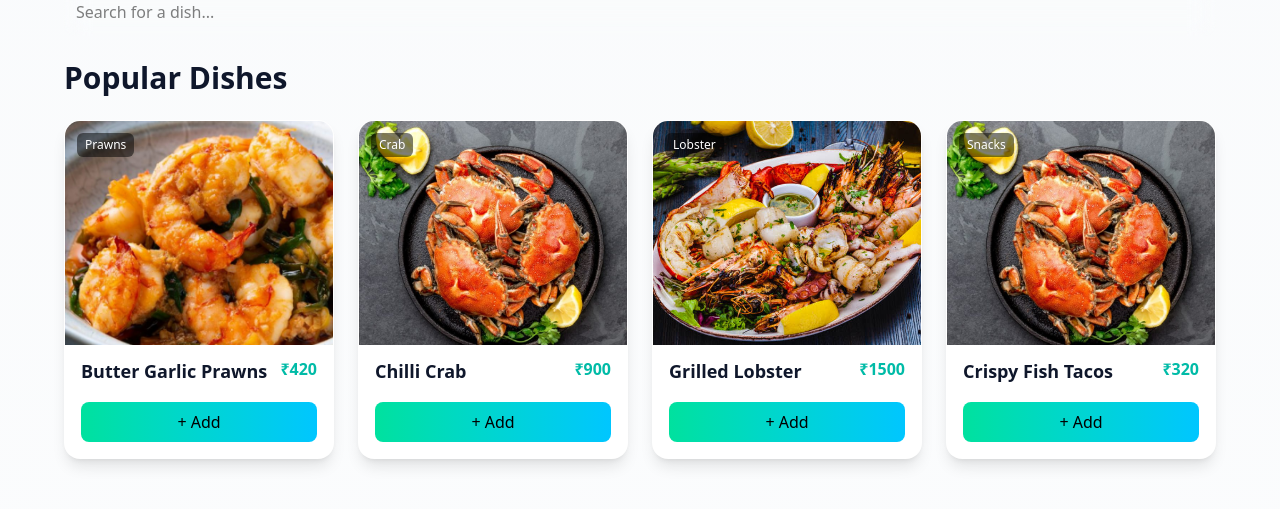
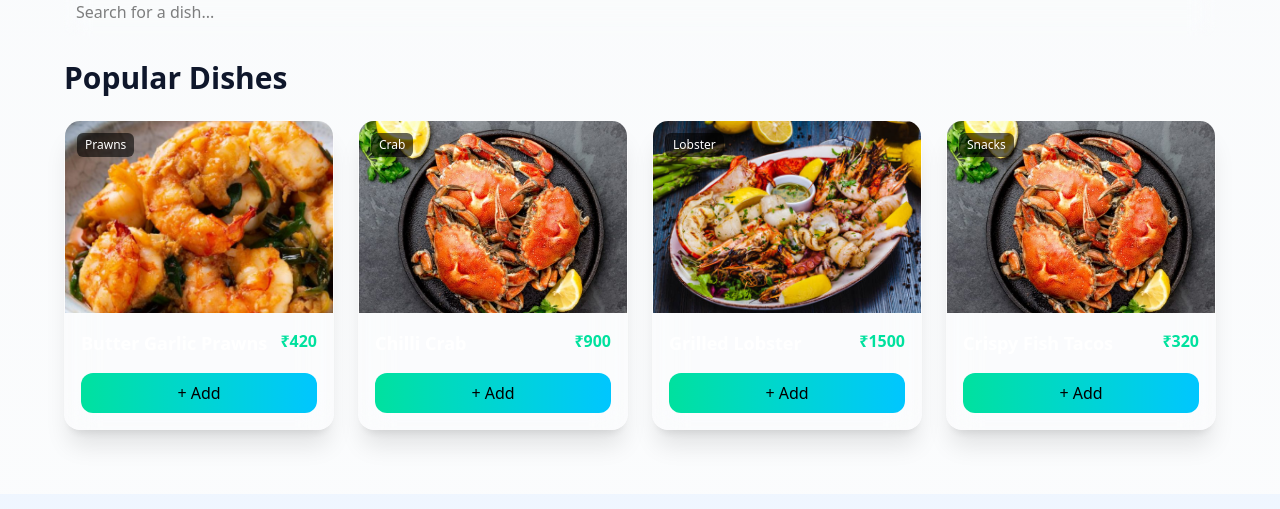
Before and after one commit to waisshaikh/tablioone, a React (Vite) app in the folder Frontend/: page / in a window 1280 px wide. Shown: the part 740-1249 px from the top of the page. Built offline with nearby package versions, Linux system fonts and the light colour scheme; no server answers.

Commit message:
feat: update environment variables, enhance DishCard component, and remove unused components

```diff
--- a/Frontend/src/components/CategoryFilter.jsx
+++ /dev/null
@@ -1,11 +0,0 @@
-import React from 'react'
-export default function CategoryFilter({ categories, active, setActive }){
-  return (
-    <div className="flex gap-2 overflow-auto">
-      <button onClick={()=>setActive('All')} className={`px-3 py-1 rounded ${active==='All' ? 'bg-sky-500 text-white' : 'bg-white/80'}`}>All</button>
-      {categories.map(c=> (
-        <button key={c} onClick={()=>setActive(c)} className={`px-3 py-1 rounded ${active===c ? 'bg-sky-500 text-white' : 'bg-white/80'}`}>{c}</button>
-      ))}
-    </div>
-  )
-}
--- a/Frontend/src/components/DishCard.jsx
+++ b/Frontend/src/components/DishCard.jsx
@@ -1,6 +1,5 @@
-
 import React, { useState } from "react";
-import { motion } from "framer-motion";
+import { motion, AnimatePresence } from "framer-motion";
 
 export default function DishCard({
   dish,
@@ -14,29 +13,42 @@ export default function DishCard({
 
   const handleAddClick = () => {
     if (!inStock) return;
-    if (!expanded) setExpanded(true);
-    if (quantity === 0) onIncrease?.(); // ensure at least 1 selected
+    setExpanded(true);
+    if (quantity === 0) onIncrease?.();
   };
+
+  const totalPrice = (dish?.price || 0) * quantity;
 
   return (
     <motion.article
       layout
-      whileHover={{ scale: 1.01 }}
-      className="bg-white dark:bg-gray-800 rounded-2xl overflow-hidden shadow-lg border border-white/10 flex flex-col"
+      initial={{ opacity: 0, y: 30 }}
+      animate={{ opacity: 1, y: 0 }}
+      whileHover={{ scale: 1.03 }}
+      transition={{ duration: 0.3 }}
+      className="relative rounded-2xl overflow-hidden
+      bg-white/10 backdrop-blur-lg border border-white/10
+      shadow-xl flex flex-col"
     >
+      {/* 🔥 FIX: pointer-events-none so it doesn't block clicks */}
+      <div className="pointer-events-none absolute inset-0 opacity-0 hover:opacity-100 transition bg-gradient-to-r from-[#00E19E]/20 to-[#00C6FF]/20 blur-xl"></div>
+
       {/* Image */}
-      <div className="relative w-full h-44 sm:h-56">
-        <img
+      <div className="relative w-full h-48 overflow-hidden">
+        <motion.img
           src={dish.image}
           alt={dish.name}
+          loading="lazy"
           className="w-full h-full object-cover"
-          loading="lazy"
+          whileHover={{ scale: 1.1 }}
         />
+
         {dish.category && (
-          <div className="absolute top-3 left-3 bg-black/50 text-white text-xs px-2 py-1 rounded-md">
+          <div className="absolute top-3 left-3 bg-black/60 px-2 py-1 text-xs text-white rounded-md">
             {dish.category}
           </div>
         )}
+
         {!inStock && (
           <div className="absolute bottom-3 left-3 bg-red-500 text-white text-xs px-2 py-1 rounded-md">
             Out of stock
@@ -44,66 +56,81 @@ export default function DishCard({
         )}
       </div>
 
-      {/* Name + Price */}
-      <div className="px-4 pt-3 pb-2 flex items-start justify-between gap-3">
-        <h3 className="text-base sm:text-lg font-semibold text-slate-900 dark:text-white">
+      {/* Content */}
+      <div className="p-4 flex flex-col gap-2">
+        <div className="flex justify-between items-start">
+          <h3 className="text-lg font-semibold text-white">
             {dish.name}
           </h3>
-        <div className="shrink-0 text-teal-500 font-bold text-sm sm:text-base">
+          <span className="text-[#00E19E] font-bold">
             ₹{dish.price}
-        </div>
+          </span>
         </div>
 
-      {/* Description */}
+        <AnimatePresence>
           {(expanded || quantity > 0) && dish.description && (
-        <p className="px-4 pb-2 text-sm text-slate-600 dark:text-slate-300">
+            <motion.p
+              initial={{ opacity: 0 }}
+              animate={{ opacity: 0.8 }}
+              exit={{ opacity: 0 }}
+              className="text-sm text-gray-300"
+            >
               {dish.description}
-        </p>
+            </motion.p>
           )}
+        </AnimatePresence>
+      </div>
 
       {/* Bottom Controls */}
-      <div className="mt-auto px-4 pt-2 pb-4 border-t border-white/10">
+      <div className="mt-auto p-4 pt-0">
         {quantity === 0 ? (
-          <button
+          <motion.button
+            whileTap={{ scale: 0.95 }}
+            onClick={handleAddClick}
             disabled={!inStock}
-            onClick={handleAddClick}
-            className={`w-full py-2 rounded-lg font-medium transition
+            className={`w-full py-2 rounded-xl font-medium transition
               ${
                 inStock
-                  ? "bg-gradient-to-r from-[#00E19E] to-[#00C6FF] text-black hover:opacity-95"
-                  : "bg-slate-300 text-slate-600 cursor-not-allowed"
+                  ? "bg-gradient-to-r from-[#00E19E] to-[#00C6FF] text-black"
+                  : "bg-gray-400 text-gray-700 cursor-not-allowed"
               }`}
           >
             + Add
-          </button>
+          </motion.button>
         ) : (
           <div className="flex flex-col gap-3">
-            {/* Quantity controls */}
-            <div className="flex items-center justify-center gap-3">
+
+            {/* Quantity */}
+            <div className="flex items-center justify-between bg-black/30 rounded-xl px-3 py-2">
               <button
-                onClick={onDecrease}
-                className="px-3 py-1.5 rounded-lg bg-red-500 text-white hover:bg-red-600"
+                onClick={() => onDecrease?.()}
+                className="text-red-400 text-lg px-2"
               >
                 −
               </button>
-              <span className="min-w-[2ch] text-center font-semibold text-slate-900 dark:text-white">
+
+              <span className="text-white font-semibold text-lg">
                 {quantity}
               </span>
+
               <button
-                onClick={onIncrease}
-                className="px-3 py-1.5 rounded-lg bg-green-500 text-white hover:bg-green-600"
+                onClick={() => onIncrease?.()}
+                className="text-green-400 text-lg px-2"
               >
                 +
               </button>
             </div>
 
-            {/* Separate Add to Cart */}
-            <button
+            {/* Add to Cart */}
+            <motion.button
+              whileTap={{ scale: 0.95 }}
               onClick={() => onAddToCart?.(dish, quantity)}
-              className="w-full px-4 py-2 rounded-lg font-medium bg-gradient-to-r from-[#00E19E] to-[#00C6FF] text-black hover:opacity-95 transition"
+              className="w-full py-2 rounded-xl font-semibold
+              bg-gradient-to-r from-[#00E19E] to-[#00C6FF]
+              text-black"
             >
-              Add to Cart • {quantity} × ₹{dish.price} = ₹{dish.price * quantity}
-            </button>
+              Add • ₹{totalPrice}
+            </motion.button>
           </div>
         )}
       </div>
--- a/Frontend/src/components/Navbar.jsx
+++ b/Frontend/src/components/Navbar.jsx
@@ -9,7 +9,7 @@ import axios from "axios";
 
 const ADMIN_EMAIL = import.meta.env.VITE_ADMIN_EMAIL;
 
-const API_BASE = "http://localhost:5000"; // change if different
+const API_BASE = "http://localhost:5000"|| "https://tablioone.vercel.app";
 
 export default function Navbar({ theme, setTheme }) {
   const [open, setOpen] = useState(false);
@@ -85,7 +85,7 @@ export default function Navbar({ theme, setTheme }) {
           <div className="flex items-center justify-between h-16">
             <div className="flex items-center gap-4">
               <Link to="/" className="text-xl font-extrabold tracking-tight">
-                TabliOne
+                TablioOne
               </Link>
 
               {/* Desktop links */}
--- a/Frontend/src/pages/Contact.jsx
+++ b/Frontend/src/pages/Contact.jsx
@@ -44,10 +44,10 @@ export default function Contact() {
           {/* Contact Info */}
           <div className="mt-4 space-y-2 text-gray-300">
             <div className="flex items-center gap-2">
-              <span className="text-xl">📞</span> +91 98765 43210
+              <span className="text-xl">📞</span> +91 9657089562
             </div>
             <div className="flex items-center gap-2">
-              <span className="text-xl">📧</span> hello@maaslli.com
+              <span className="text-xl">📧</span> hello@tablioone.com
             </div>
           </div>
         </div>
--- a/Frontend/src/pages/Menu.jsx
+++ b/Frontend/src/pages/Menu.jsx
@@ -1,19 +1,19 @@
 import React, { useEffect, useState } from "react";
 import axios from "axios";
-import { useNavigate, useLocation } from "react-router-dom";
+import { useNavigate } from "react-router-dom";
 import { useCart } from "../context/CartContext";
 import DishCard from "../components/DishCard";
 
-const API_BASE = "http://localhost:5000";
+const API_BASE = "http://localhost:5000" || "https://tablioone.vercel.app/";
 
 export default function Menu() {
   const [dishes, setDishes] = useState([]);
   const [cartDraft, setCartDraft] = useState({});
+  const [search, setSearch] = useState("");
+  const [selectedCategory, setSelectedCategory] = useState("All");
+
   const navigate = useNavigate();
-  const location = useLocation();
-
   const tableId = sessionStorage.getItem("tableId");
-
   const [_, dispatch] = useCart();
 
   useEffect(() => {
@@ -21,6 +21,25 @@ export default function Menu() {
       setDishes(res.data.dishes || []);
     });
   }, []);
+
+  //  Dynamic categories
+  const categories = [
+    "All",
+    ...new Set(dishes.map((dish) => dish.category)),
+  ];
+
+  //  Filter logic
+  const filteredDishes = dishes.filter((dish) => {
+    const matchesSearch = dish.name
+      .toLowerCase()
+      .includes(search.toLowerCase());
+
+    const matchesCategory =
+      selectedCategory === "All" ||
+      dish.category === selectedCategory;
+
+    return matchesSearch && matchesCategory;
+  });
 
   const updateQuantity = (id, change) => {
     setCartDraft((prev) => {
@@ -49,10 +68,42 @@ export default function Menu() {
 
   return (
     <div className="p-6 mt-20">
-      <h2 className="text-3xl text-center mb-6">Menu</h2>
+      <h2 className="text-3xl text-center mb-6 font-bold">Menu</h2>
 
+      {/*  Search +  Filter */}
+      <div className="flex flex-col md:flex-row justify-between items-center gap-4 mb-6">
+
+        {/* Search */}
+        <input
+          type="text"
+          placeholder="Search dishes..."
+          value={search}
+          onChange={(e) => setSearch(e.target.value)}
+          className="w-full md:w-1/3 px-4 py-2 rounded-lg border border-gray-300 focus:outline-none focus:ring-2 focus:ring-green-400"
+        />
+
+        {/* Categories */}
+        <div className="flex flex-wrap gap-2 justify-center">
+          {categories.map((cat) => (
+            <button
+              key={cat}
+              onClick={() => setSelectedCategory(cat)}
+              className={`px-4 py-2 rounded-full border transition ${
+                selectedCategory === cat
+                  ? "bg-green-500 text-black font-semibold"
+                  : "bg-white text-black hover:bg-gray-100"
+              }`}
+            >
+              {cat}
+            </button>
+          ))}
+        </div>
+      </div>
+
+      {/*  Dishes */}
+      {filteredDishes.length > 0 ? (
         <div className="grid md:grid-cols-3 gap-6">
-        {dishes.map((dish) => (
+          {filteredDishes.map((dish) => (
             <DishCard
               key={dish._id}
               dish={dish}
@@ -63,8 +114,13 @@ export default function Menu() {
             />
           ))}
         </div>
+      ) : (
+        <p className="text-center text-gray-500 mt-10 text-lg">
+          No dishes found 😔
+        </p>
+      )}
 
-      {/* ✅ CHECKOUT BUTTON FIX */}
+      {/* 🛒 Checkout */}
       <div className="mt-10 text-center">
         <button
           onClick={() =>
@@ -72,7 +128,7 @@ export default function Menu() {
               state: { tableId },
             })
           }
-          className="bg-green-500 px-6 py-3 rounded text-black font-bold"
+          className="bg-green-500 px-6 py-3 rounded text-black font-bold hover:scale-105 transition"
         >
           Go to Checkout
         </button>
```
Also changed, not shown: Frontend/src/components/MapEmbed.jsx (deleted). Lines whose indentation alone changed are shown as unchanged.
